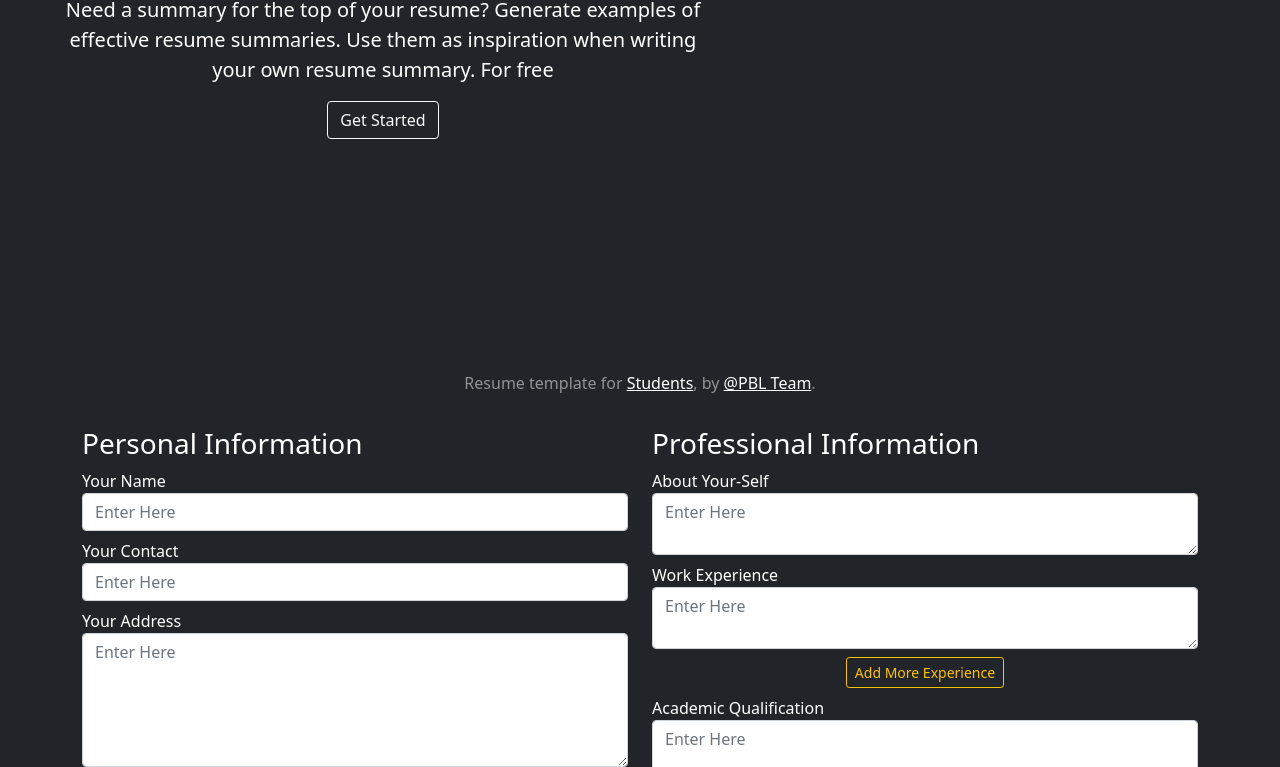
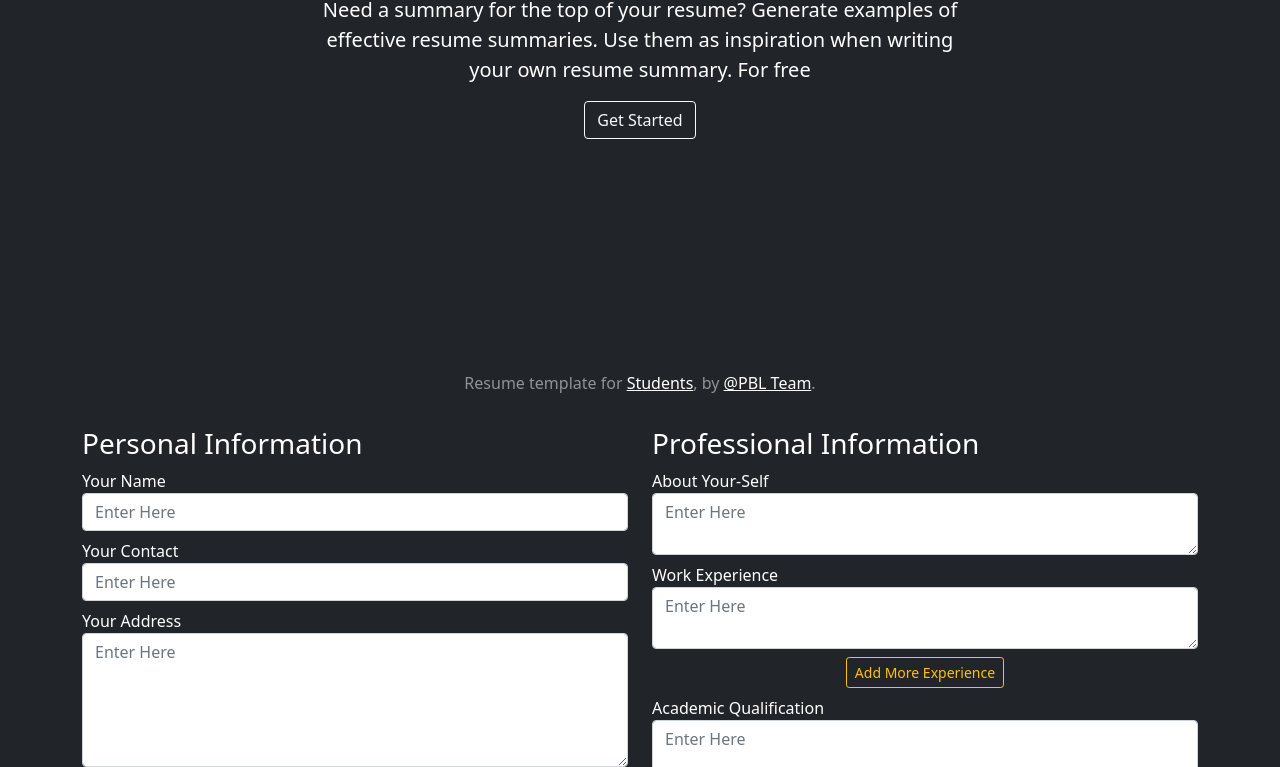
Before and after one commit to ganraj21/Resume_Generator, a plain HTML site: page index.html in a window 1280 px wide. Shown: the part 333-1100 px from the top of the page. Drawn offline with nearby package versions, Linux system fonts and the light colour scheme.

Commit message:
Update style.css
changing alignmrnt

```diff
--- a/style.css
+++ b/style.css
@@ -48,6 +48,9 @@ body {
 }
 .main_div0 {
   display: flex;
+    align-content: center;
+    justify-content: center;
+}
 }
 .main_div1 {
   margin-left: 30px;
```
